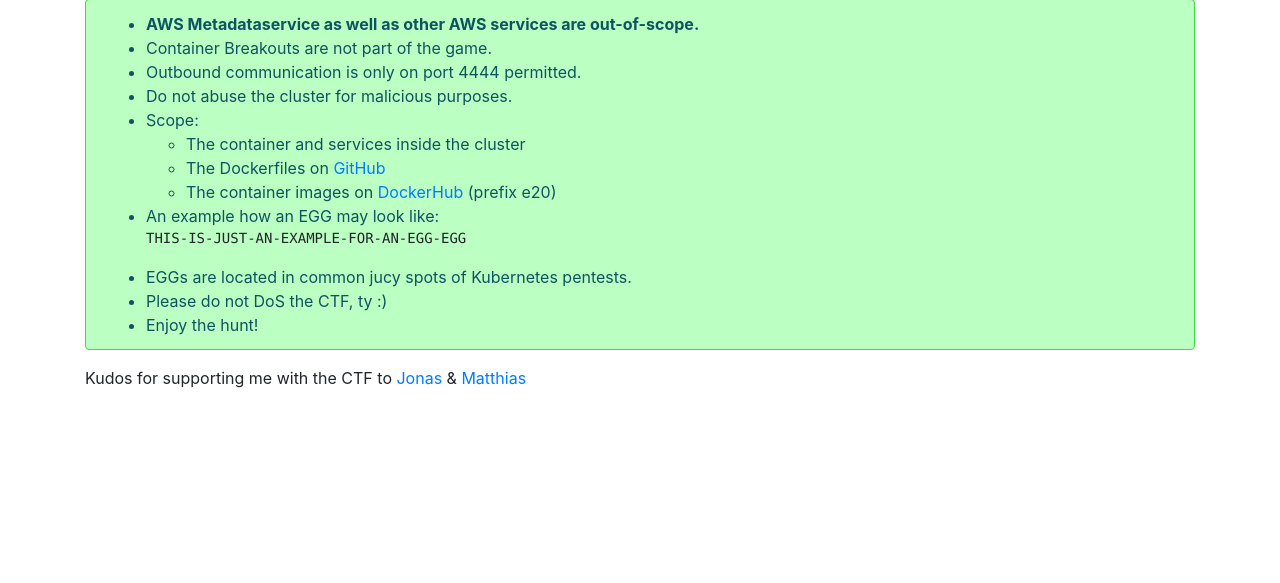
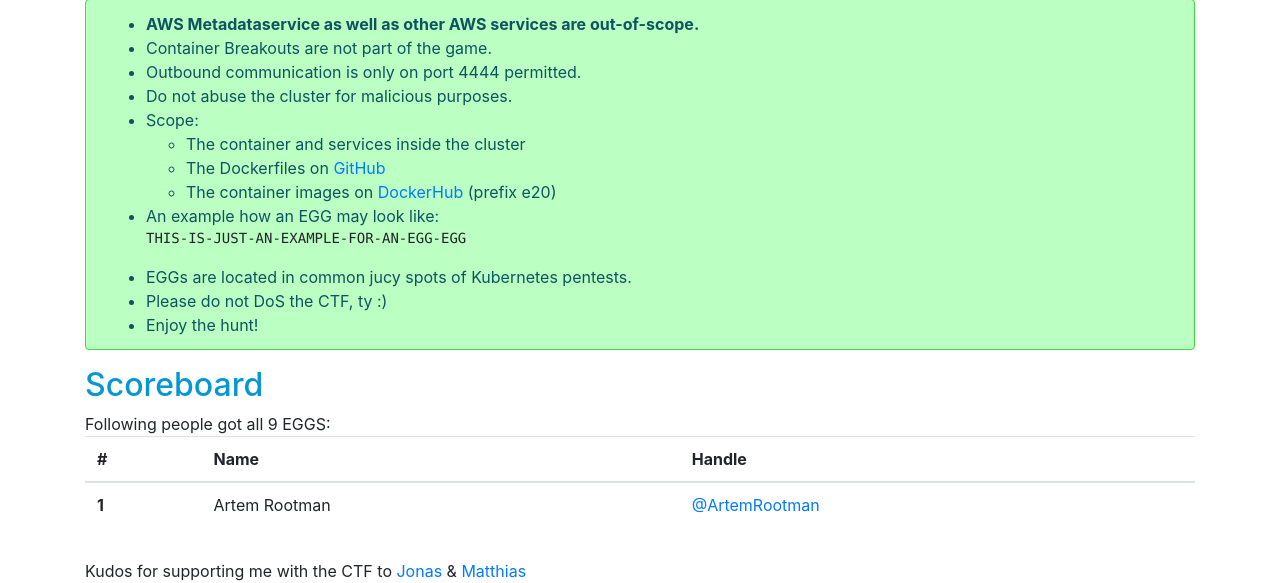
Before and after one commit to NodyHub/k8s-ctf-rocks, a PHP site: page / in a window 1280 px wide. Shown: the part 665-1248 px from the top of the page. Before the commit the page ends 1053 px from the top, so only its background shows below. Run offline with PHP 8.4, Linux system fonts and the light colour scheme.

Commit message:
updated score board

```diff
--- a/docker-images/entry/web/index.php
+++ b/docker-images/entry/web/index.php
@@ -105,14 +105,12 @@ If you want to be listed on the Scoreboard, reach out to me on Twitter <a href="
         </div>
       </div>
     </div>
-<?php
-/*
-?>
     <div class="row">
       <h2 class="col-12">Scoreboard</h2>
     </div>
     <div class="row mb-3">
       <div class="col-12">
+        Following people got all 9 EGGS:
         <table class="table">
           <thead>
             <tr>
@@ -124,26 +122,13 @@ If you want to be listed on the Scoreboard, reach out to me on Twitter <a href="
           <tbody>
             <tr>
               <th scope="row">1</th>
-              <td>Mark</td>
-              <td>@mdo</td>
-            </tr>
-            <tr>
-              <th scope="row">2</th>
-              <td>Jacob</td>
-              <td>@fat</td>
-            </tr>
-            <tr>
-              <th scope="row">3</th>
-              <td>Larry</td>
-              <td>@twitter</td>
+              <td>Artem Rootman</td>
+              <td><a href="https://twitter.com/ArtemRootman">@ArtemRootman</a></td>
             </tr>
           </tbody>
         </table>
       </div>
     </div>
-<?php
-*/
-?>
     <div class="row">
       <div class="col-12">
         Kudos for supporting me with the CTF to
```
